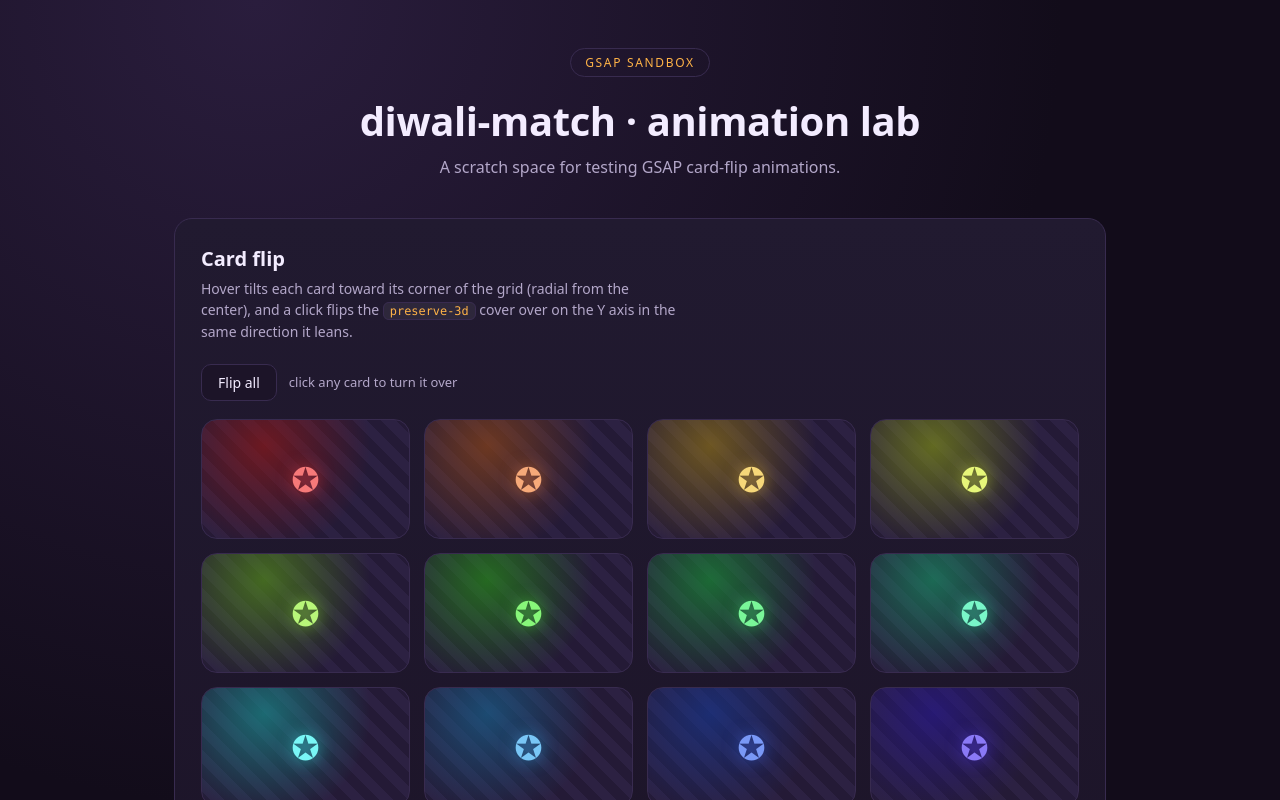
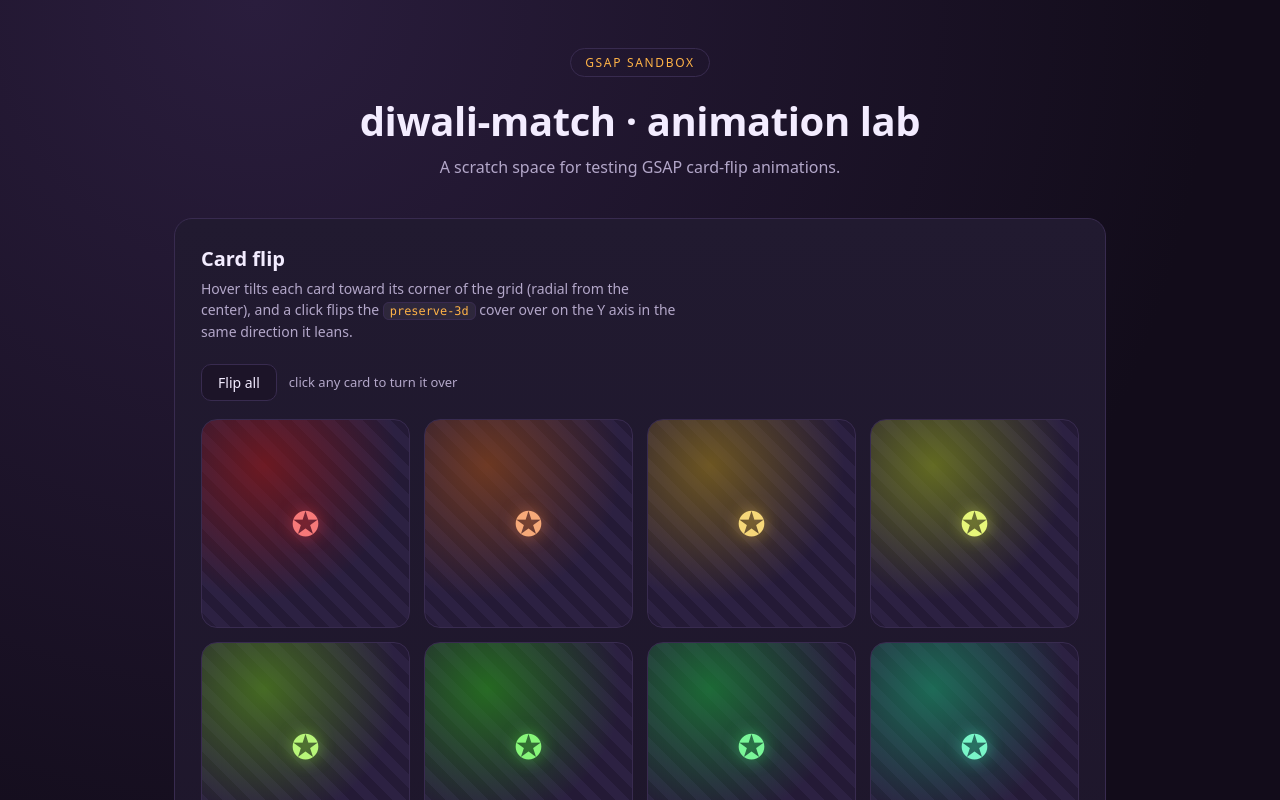
Before and after one commit to tejus-creates/diwali-match, a React (Vite) app: page / in a window 1280 px wide. Shown: the top 800 px of the page. Built offline with nearby package versions, Linux system fonts and the light colour scheme.

Commit message:
Make flip cards square
Uses aspect-ratio: 1 instead of a fixed height so each card stays 1:1.

https://claude.ai/code/session_01UnKG6szznRa8jviq9yqqQA

```diff
--- a/src/index.css
+++ b/src/index.css
@@ -135,7 +135,7 @@ code {
 
 .flip-card {
   perspective: 1000px;
-  height: 120px;
+  aspect-ratio: 1 / 1;
   cursor: pointer;
 }
 
```
